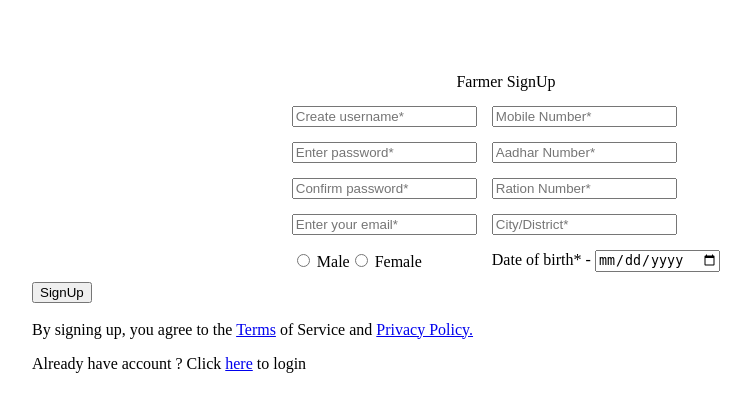
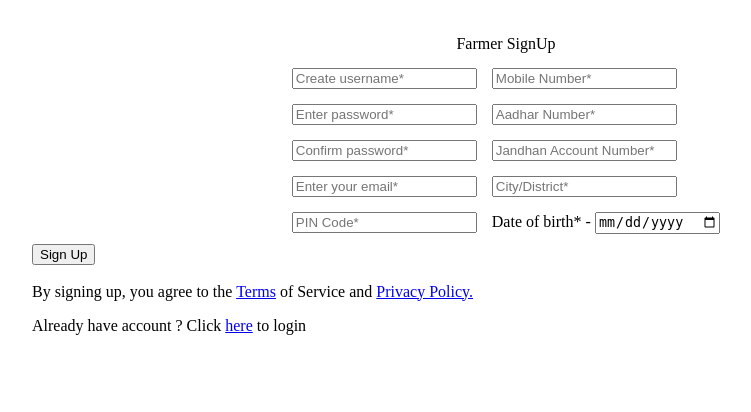
Before and after one commit to AdityaThaokar/Digital-Kisaan-1, a PHP site: page /FarmerSignup.php in a window 1280 px wide. Shown: the part 164-576 px from the top of the page, without its empty margins (292-1043 px from the left). Run offline with PHP 8.4, Linux system fonts and the light colour scheme; some libraries are stand-ins or nearby versions.

Commit message:
farmer signup db

```diff
--- a/php/FarmerSignup.php
+++ b/php/FarmerSignup.php
@@ -1,3 +1,6 @@
+<?php
+include('server.php');
+?>
 <html>
 <head>
 <link rel="stylesheet" type="text/css" href="../css/login.css">
@@ -10,15 +13,14 @@
         {types: ['geocode']});
     autocomplete.addListener('place_changed', fillInAddress);
   }
+
   function fillInAddress() {
     var place = autocomplete.getPlace();
+
   }
  </script>
 </head>
-<body>
-<?php
- include('translate.php');
-?>
+<body> <?php include('translate.php'); ?>
  <div class="header">
  <p><img src="../images/kisaanlogo.png" width="40px" >Digital Kisaan</p>
  <ul>
@@ -27,7 +29,8 @@
    <li><a href="contact.php">Contact</a></li>
   <li ><a href="current.html">Weather</a></li>
  </div>
- <div class="Signup" style="margin-left: 25%;margin-top: 5%;">
+ <div class="Signup" style="margin-left: 25%;margin-top: 2%;">
+  <form method="POST">
      <table cellspacing="5px" cellpadding="5px" align="center">
 <tr >
 <td colspan="2">
@@ -36,46 +39,46 @@
 
 <tr>
 <td>
-<input type="text" placeholder="Create username*">
+<input type="text" placeholder="Create username*" name="username">
 </td>
 <td>
-<input type="text" placeholder="Mobile Number*">
+<input type="text" placeholder="Mobile Number*" name="phone">
 </td>
 
 <tr>
 <td>
-<input type="password" placeholder="Enter password*">
+<input type="password" placeholder="Enter password*" name="password">
 </td>
 <td>
-<input type="text" placeholder="Aadhar Number*">
+<input type="text" placeholder="Aadhar Number*" name="aadhar">
 </td>
 
 <tr>
 <td>
-<input type="password" placeholder="Confirm password*">
+<input type="password" placeholder="Confirm password*" name="confirmpassword">
 </td>
 <td>
-<input type="text" placeholder="Ration Number*">
+<input type="text" placeholder="Jandhan Account Number*" name="jandhan">
 </td>
 
 <tr>
 <td>
-<input type="email" placeholder="Enter your email*">
+<input type="email" placeholder="Enter your email*" name="email">
 </td>
 <td>
-<input type="text" id="location" placeholder="City/District*">
+<input type="text" id="location" placeholder="City/District*" name="location">
 </td>
 
 <tr>
 <td>
-<input type="Radio" name="sex">  Male<input type="Radio" name="sex">  Female
+<input type="text" id="pincode" placeholder="PIN Code*" name="pincode">
 </td>
-<td>Date of birth* - <input type="date"></td>
+<td>Date of birth* - <input type="date" name="date"></td>
 
 </table>
 
-     <input  type="submit" value="SignUp">
-     <div id="terms"><br>By signing up, you agree to the <a href="terms.php">Terms</a> of Service and <a href="privacy.php">Privacy Policy.</a></div>
+     <input  type="submit" value="Sign Up" name="submit" id="submit">
+     <div id="terms"><br>By signing up, you agree to the <a href="#">Terms</a> of Service and <a href="#">Privacy Policy.</a></div> </form>
    <div class="footr">
      <p>Already have account ? Click <a href="./login.php">here</a> to login</p>
   </div>
--- /dev/null
+++ b/php/server.php
@@ -0,0 +1,76 @@
+	<?php
+	//$errors = array();
+
+		$conn = mysqli_connect('localhost', 'root', '', 'digital_kisan');
+
+//signup for farmers
+	if (isset($_POST['submit'])) {
+
+		$username = $_POST['username'];
+		$password =$_POST['password'];
+		$email = $_POST['email'];
+		$confirmpassword=$_POST['confirmpassword'];
+		$phone =$_POST['phone'];
+		$aadhar = $_POST['aadhar'];
+		$jandhan = $_POST['jandhan'];
+		$location = $_POST['location'];
+		$date = $_POST['date'];
+		$pincode = $_POST['pincode'];
+
+
+		/*if (empty($firstname)) { array_push($errors, "Firstname is required."); }
+		if (empty($lastname)) { array_push($errors, "Lastname is required."); }
+		if (empty($email)) { array_push($errors, "Email is required."); }
+		if (empty($phno)) { array_push($errors, "Phone number is required."); }
+		if (empty($sem)) { array_push($errors, "semester is required."); }
+		if (empty($password_1)) { array_push($errors, "Password is required."); }
+		if (empty($password_2)) { array_push($errors, "Please confirm your password."); }*/
+
+		if ($password != $confirmpassword) {
+			alert("The two passwords do not match.");
+		}
+
+
+
+		//$password = md5($confirmpassword);
+		$query = "INSERT INTO farmerdetails (username,password,email,phone,aadhar,jandhan,location,date_now,pincode)
+		VALUES('$username','$password','$email','$phone','$aadhar','$jandhan','$location','$date','$pincode')";
+		$sql = mysqli_query($conn, $query);
+	if ($sql) {
+		echo "<script>alert('Sucessfully registered')</script>";
+		header('location: index.php');
+	}
+	else{
+		echo "<script>alert('Error Registering')</script>";
+	}
+	}
+
+	//login user
+	/*if (isset($_POST['login'])) {
+
+		$email = mysqli_real_escape_string($db, $_POST['email']);
+		$password = mysqli_real_escape_string($db, $_POST['passwrd']);
+
+		if (empty($email)) { array_push($errors, "Email ID is required."); }
+		if (empty($password)) { array_push($errors, "Password is required."); }
+
+		if (count($errors) == 0) {
+			$password = md5($password);
+			$query = "SELECT * FROM users WHERE email='$email' AND password='$password' ";
+			$results = mysqli_query($db, $query);
+			if (mysqli_num_rows($results) == 1) {
+				$_SESSION['email'] = $email;
+				header('location: profile.php');
+			}else {
+				array_push($errors, "Wrong username/password combination");
+			}
+		}
+	}
+	*/
+
+
+	function alert($msg) {
+    echo "<script type='text/javascript'>alert('$msg');</script>";
+}
+
+?>
```
